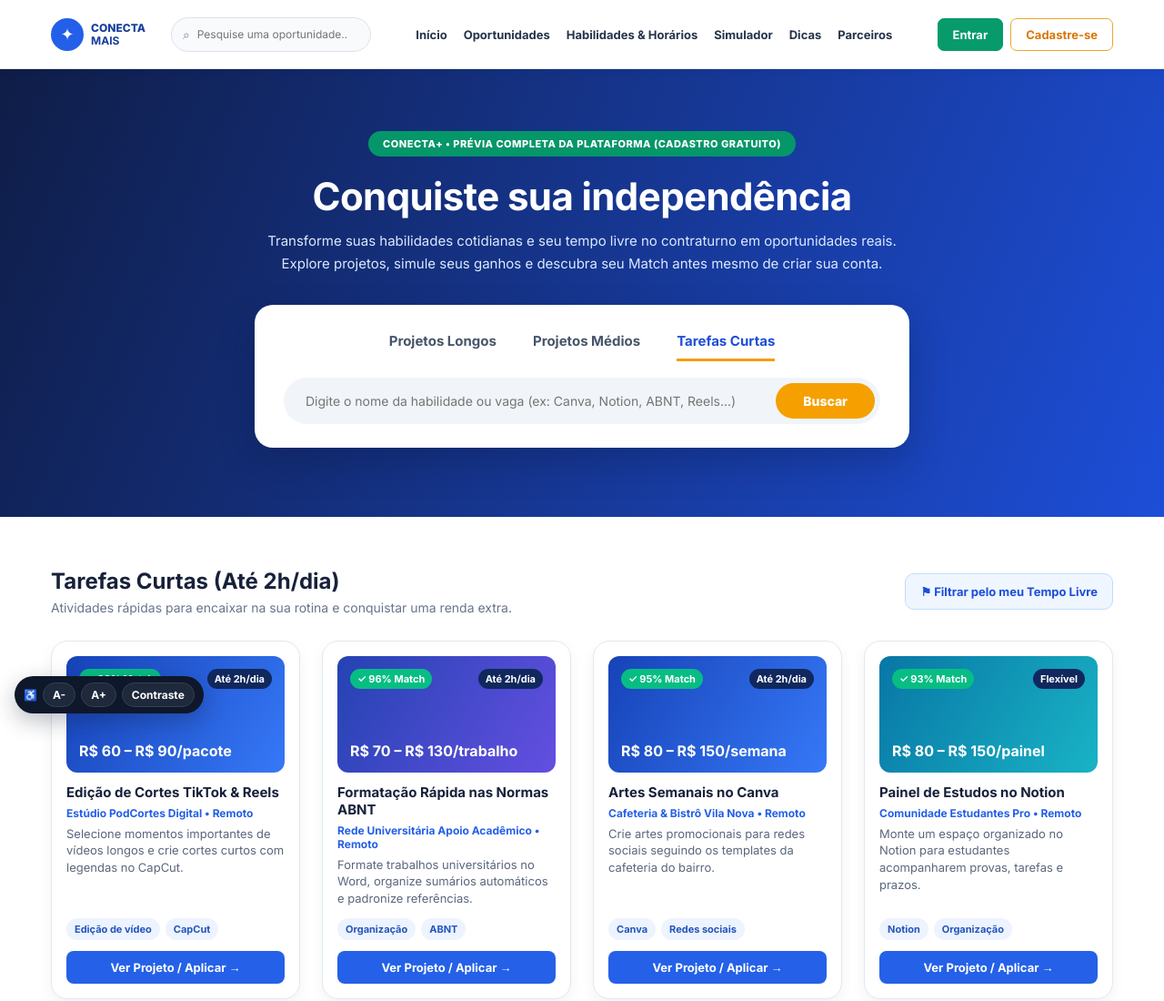
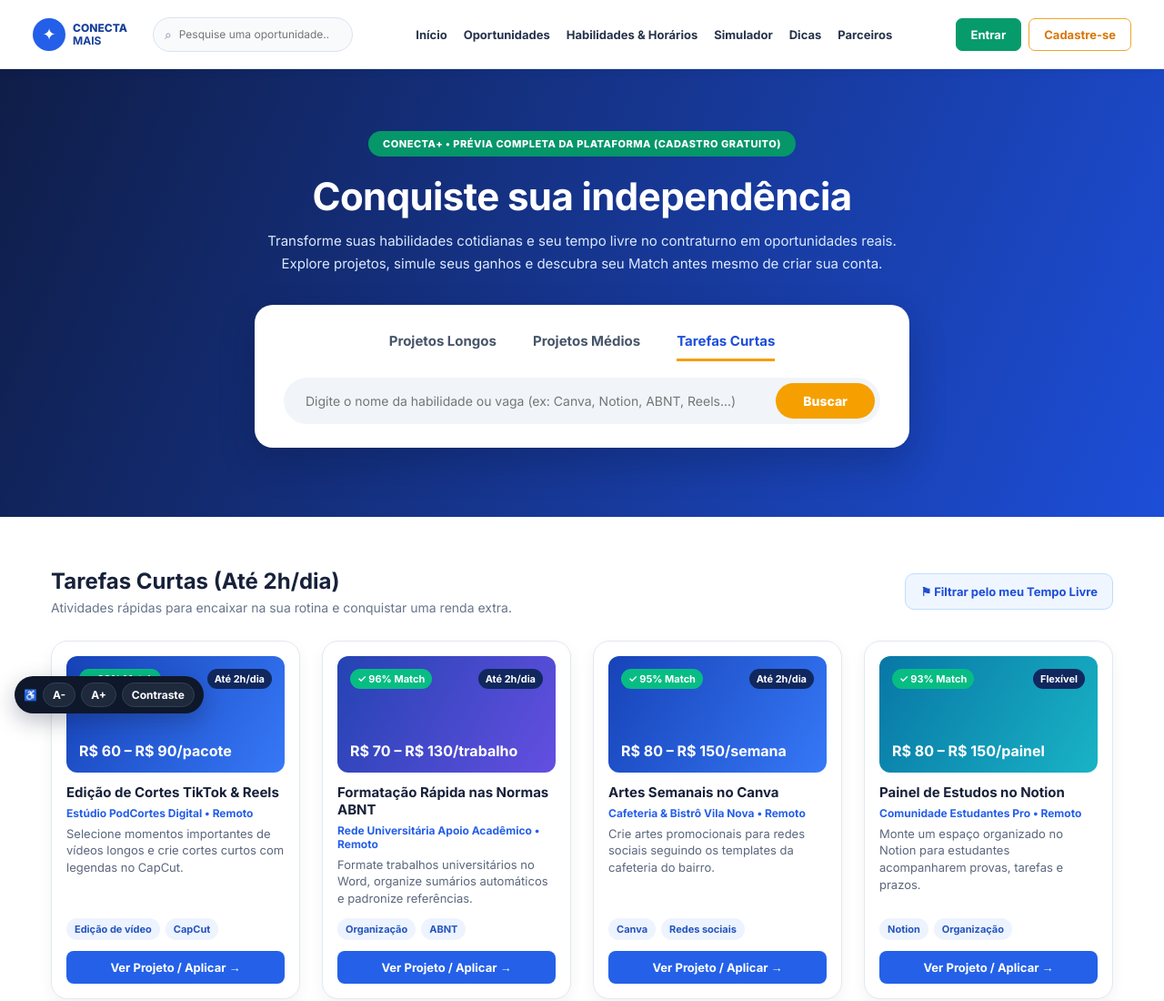
Before and after one commit to ogarctorres/Projeto-Integrador-Transforme-se, a plain HTML site: page index.html in a window 1280 px wide. Shown: the top 1100 px of the page at 91% size. Drawn offline with Linux system fonts and the light colour scheme.

Commit message:
Alinha cabecalho da Home com a largura do conteudo em monitores grandes

```diff
--- a/css/home.css
+++ b/css/home.css
@@ -37,10 +37,10 @@ button {
   cursor: pointer;
 }
 
-/* CABEÇALHO (FULL WIDTH COM BORDA LIMPA E RESPIRO FIGMA) */
+/* CABEÇALHO (BORDA FULL WIDTH COM CONTEÚDO ALINHADO À COLUNA PRINCIPAL) */
 .header {
   min-height: 76px;
-  padding: 12px 56px;
+  padding: 12px max(24px, calc((100% - 1208px) / 2));
   max-width: 100%;
   margin: 0 auto;
   display: flex;
```
